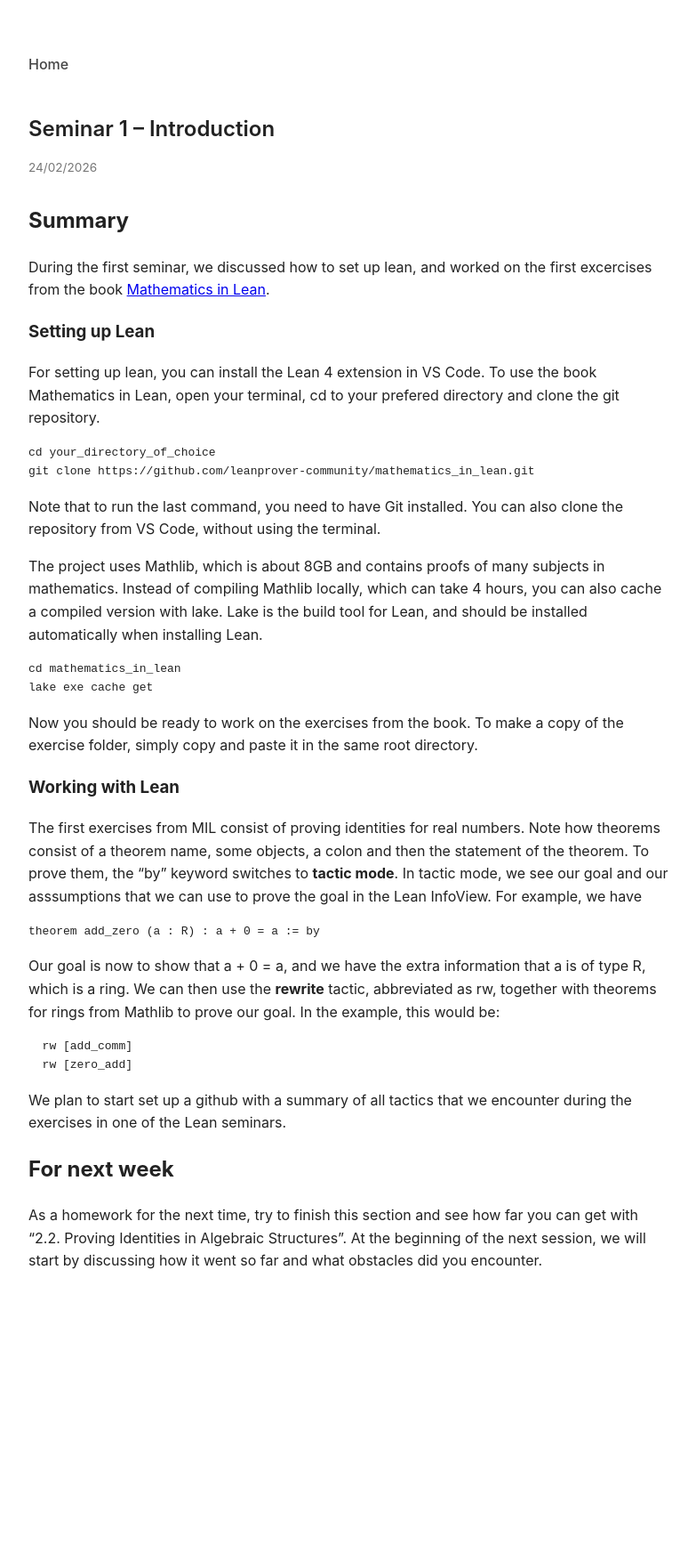
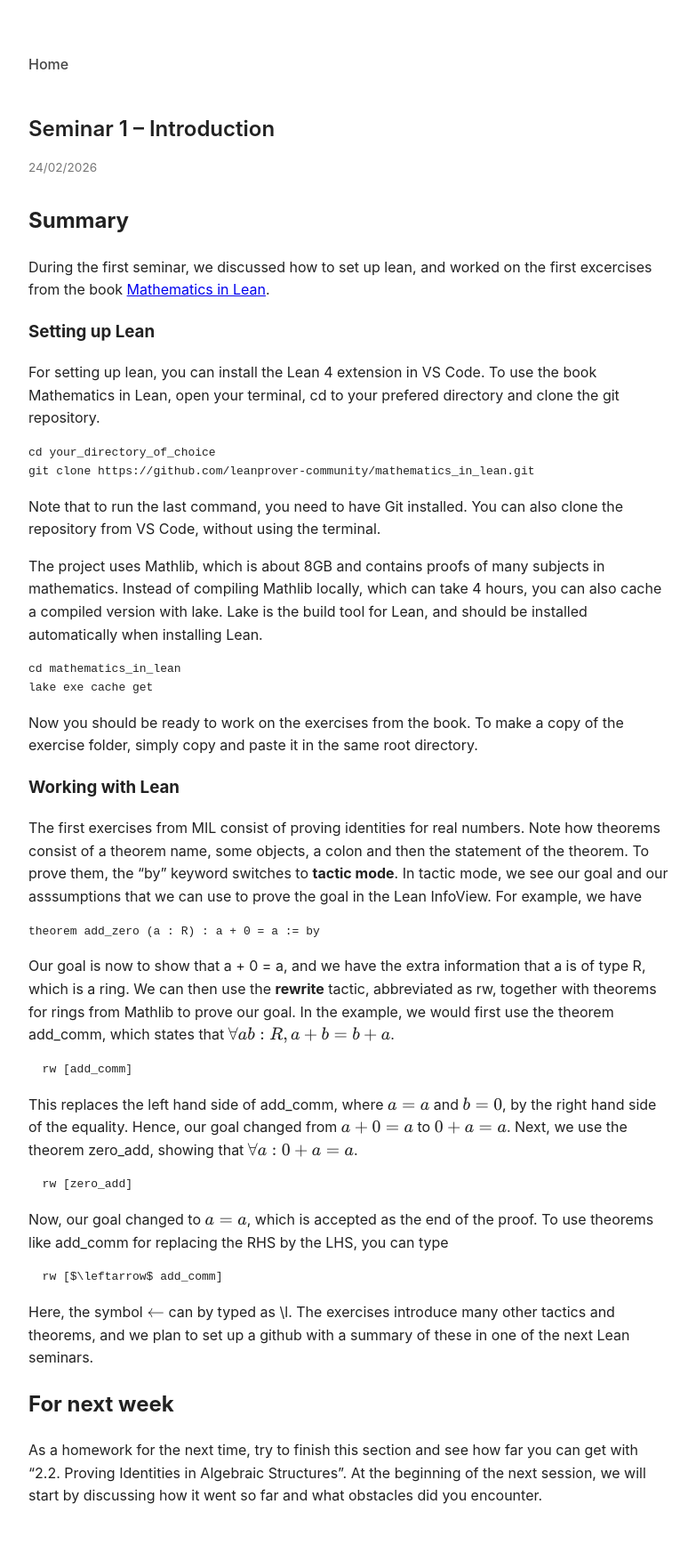
Before and after one commit to Carli-B/lean-seminar, a Jekyll site: the page built from _posts/2026-02-24-seminar-1.md, in a window 1280 px wide. Shown: the whole page at 89% size, without its empty margins (248-1031 px from the left). Built offline with Jekyll 4.4.1, drawn with Linux system fonts in a browser that asks for light colours; before the commit the page ends 1490 px from its top, so only the background shows below that.

Commit message:
Update 2026-02-24-seminar-1.md

````diff
--- a/_posts/2026-02-24-seminar-1.md
+++ b/_posts/2026-02-24-seminar-1.md
@@ -31,13 +31,22 @@ For example, we have
 ```lean
 theorem add_zero (a : R) : a + 0 = a := by
 ```
-Our goal is now to show that a + 0 = a, and we have the extra information that a is of type R, which is a ring. We can then use the **rewrite** tactic, abbreviated as rw, together with theorems for rings from Mathlib to prove our goal. In the example, this would be:
+Our goal is now to show that a + 0 = a, and we have the extra information that a is of type R, which is a ring. We can then use the **rewrite** tactic, abbreviated as rw, together with theorems for rings from Mathlib to prove our goal. In the example, we would first use the theorem add_comm, which states that $\forall a b : R, a + b = b + a$.
 ```
   rw [add_comm]
+```
+This replaces the left hand side of add_comm, where $a = a$ and $b = 0$, by the right hand side of the equality. Hence, our goal changed from $a + 0 = a$ to $0 + a = a$.
+Next, we use the theorem zero_add, showing that $\forall a : 0 + a = a$.
+```
   rw [zero_add]
 ```
-
-We plan to start set up a github with a summary of all tactics that we encounter during the exercises in one of the Lean seminars.
+Now, our goal changed to $a = a$, which is accepted as the end of the proof.
+To use theorems like add_comm for replacing the RHS by the LHS, you can type
+```
+  rw [$\leftarrow$ add_comm]
+```
+Here, the symbol $\leftarrow$ can by typed as \l.
+The exercises introduce many other tactics and theorems, and we plan to set up a github with a summary of these in one of the next Lean seminars.
 
 
 ## For next week
````
